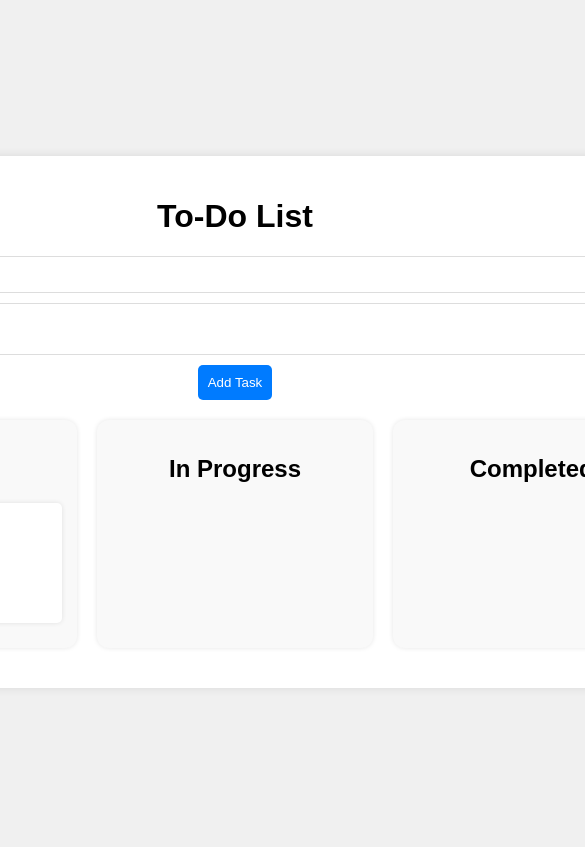
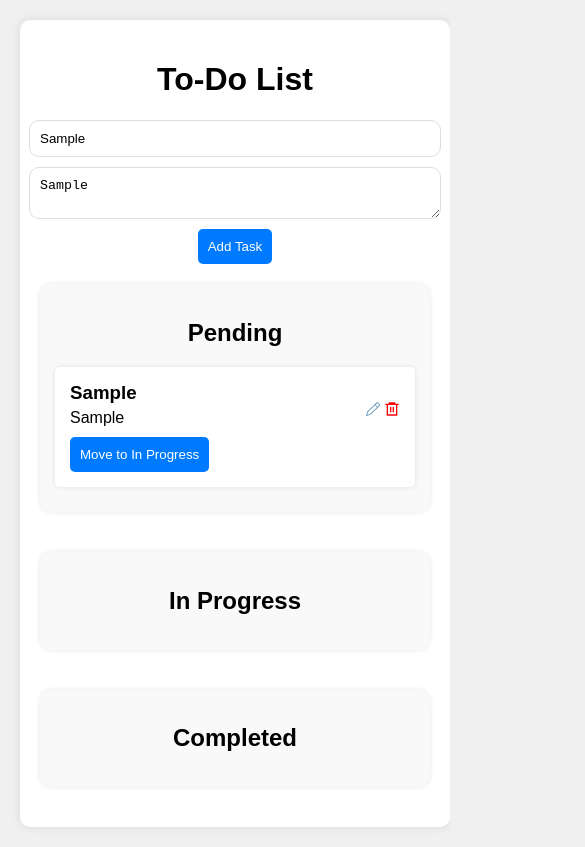
Before and after one commit to ay690/To-Do_Kanban, a React (Create React App) app: page / in a window 390 px wide. Both pictures are taken after typing "Sample", "Sample" into the empty fields and a click on the button "Add Task". Shown: the top 847 px of the page, 585 px wide, since content can reach past the window. Built offline with nearby package versions, Linux system fonts and the light colour scheme.

Commit message:
update: pacakges and added icons in Task

```diff
--- a/package.json
+++ b/package.json
@@ -9,6 +9,7 @@
     "react": "^18.3.1",
     "react-beautiful-dnd": "^13.1.1",
     "react-dom": "^18.3.1",
+    "react-icons": "^5.2.1",
     "react-scripts": "5.0.1",
     "web-vitals": "^2.1.4"
   },
--- a/src/App.css
+++ b/src/App.css
@@ -86,8 +86,20 @@ button:hover {
   border-radius: 5px;
   box-shadow: 0 0 5px rgba(0, 0, 0, 0.1);
   margin-bottom: 10px;
+  display: flex;
+  flex-direction: column;
 }
 
+.contents {
+  display: flex;
+  justify-content: space-between;
+  align-items: center;
+  gap: 2px;
+}
+.icons {
+  display: flex;
+  gap: 3px;
+}
 .task h3 {
   margin: 0 0 5px;
 }
@@ -100,3 +112,15 @@ button:hover {
   font-size: 0.9em;
   color: #777;
 }
+
+@media (max-width: 768px) {
+  .task-list {
+    max-width: 100%;
+    flex: 100%;
+  }
+  .task-sections {
+    display: flex;
+    gap: 20px;
+    flex-wrap: wrap;
+  }
+}
--- a/src/components/Task.jsx
+++ b/src/components/Task.jsx
@@ -1,21 +1,33 @@
 import React from "react";
+import { RiDeleteBin6Line } from "react-icons/ri";
+import { GoPencil } from "react-icons/go";
 
 const Task = ({ task, moveTask, nextStatus }) => {
   return (
+    <>
       <div className="task">
+        <div className="contents">
+          <div>
             <h3>{task.title}</h3>
             <p>{task.description}</p>
+          </div>
+          <div className="icons">
+            <GoPencil color="#72A0C1" />
+            <RiDeleteBin6Line color="red" />
+          </div>
+        </div>
         {task.status === "Completed" && (
           <p>Completed at: {new Date(task.completedAt).toLocaleString()}</p>
         )}
         <div>
           {nextStatus && (
-          <button  onClick={() => moveTask(task.id, nextStatus)}>
+            <button onClick={() => moveTask(task.id, nextStatus)}>
               Move to {nextStatus}
             </button>
           )}
         </div>
       </div>
+    </>
   );
 };
 
```
Also changed, not shown: 1 other file (tests, documents, lock files or other folders). Lines whose indentation alone changed are shown as unchanged.
